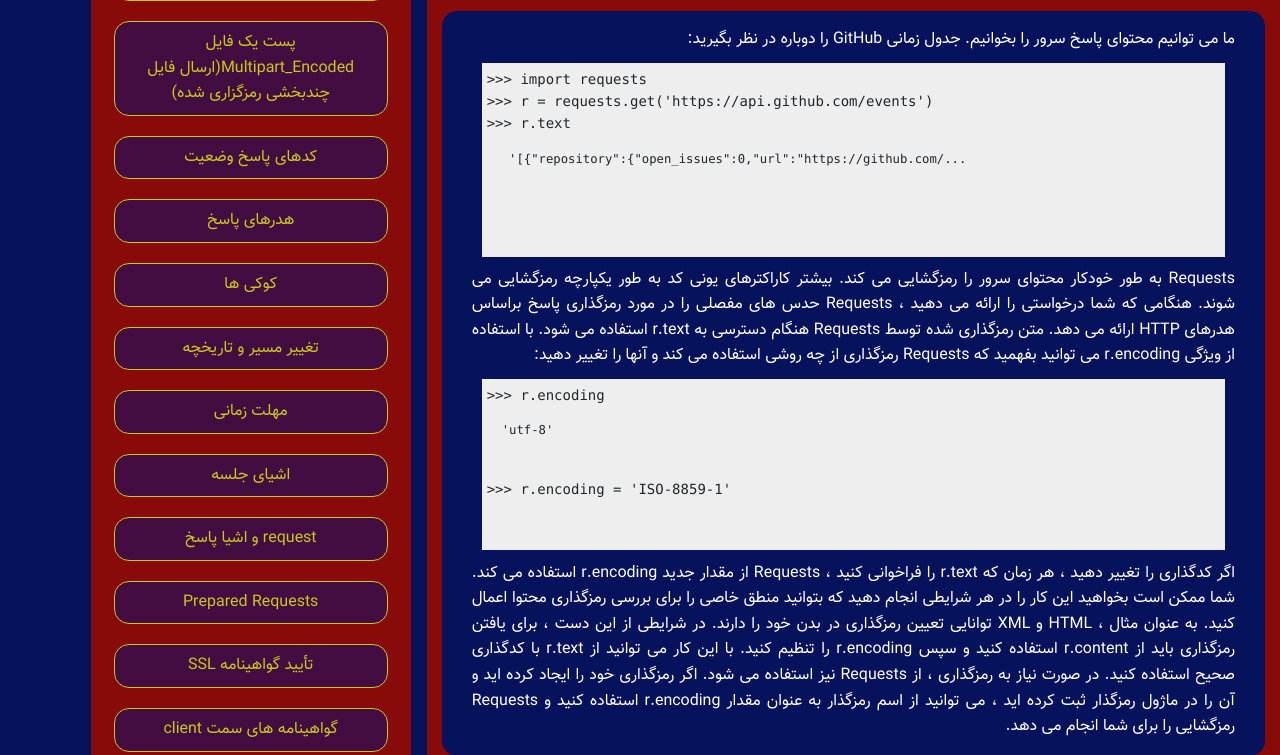
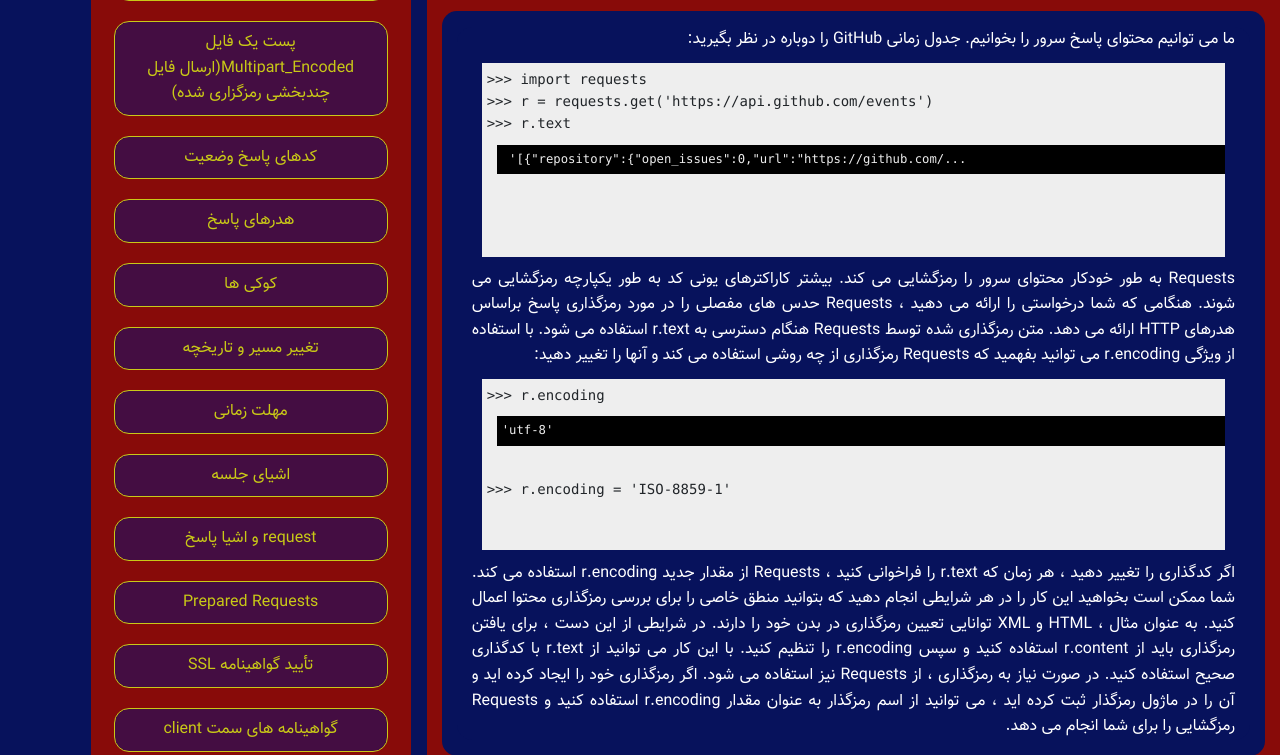
Before and after one commit to mohamadhos78/talktus, a Django app: a page that uses blog/templates/base.html in a window 1280 px wide. Shown: the part 1147-1902 px from the top of the page. Run offline with Django 3.2, Linux system fonts and the light colour scheme; data comes from the database, SQL or seed files in the repository; both versions use the stored data as it was after the commit; some libraries are stand-ins or nearby versions.

Commit message:
edit output codes

```diff
--- a/static/css/posts.css
+++ b/static/css/posts.css
@@ -187,3 +187,7 @@ header {
   font-weight: bold;
   color: wheat;
 }
+.output{
+  color: #eee;
+  background: black;
+}
--- a/static/css/style.css
+++ b/static/css/style.css
@@ -248,3 +248,7 @@ border-radius: 15px;
 .fab:hover{
  color: rgb(27, 154, 238);
 }
+.output{
+  color: #eee;
+  background: black;
+}
```
Also changed, not shown: db.sqlite3.
